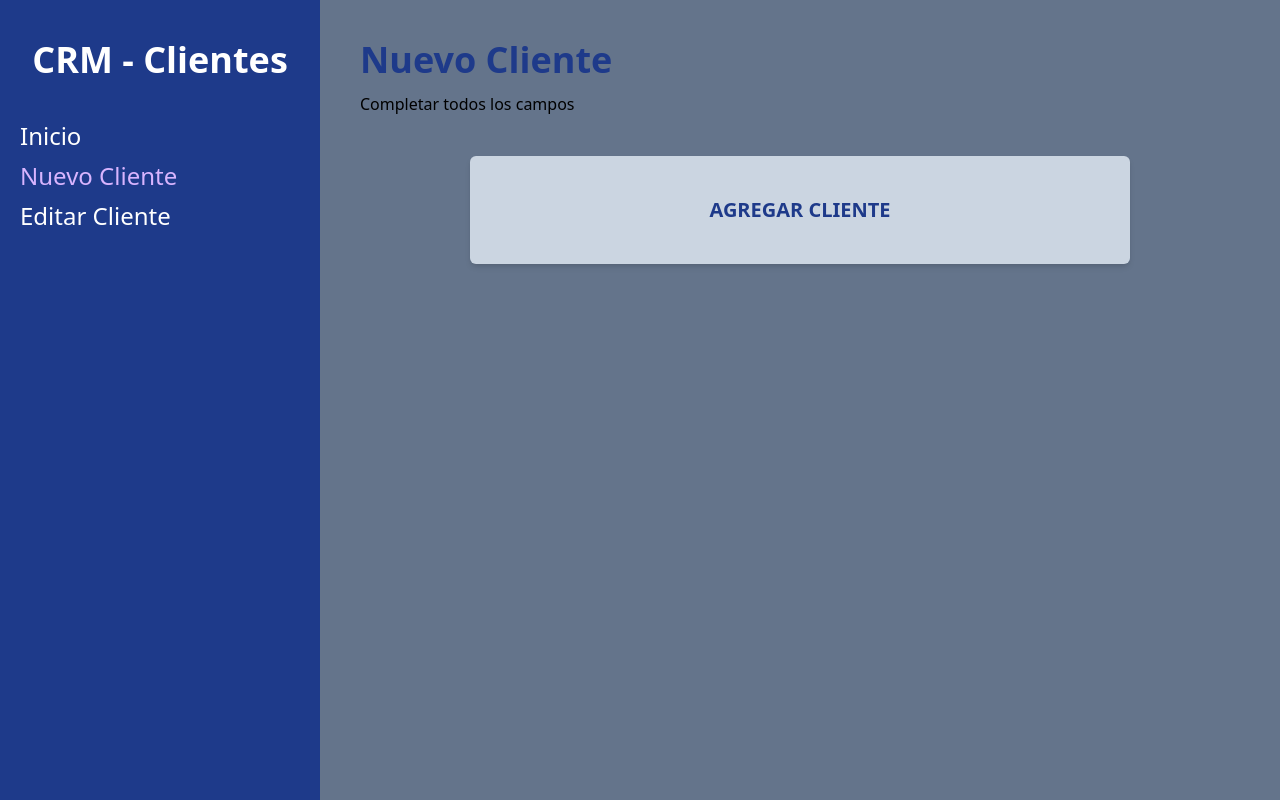
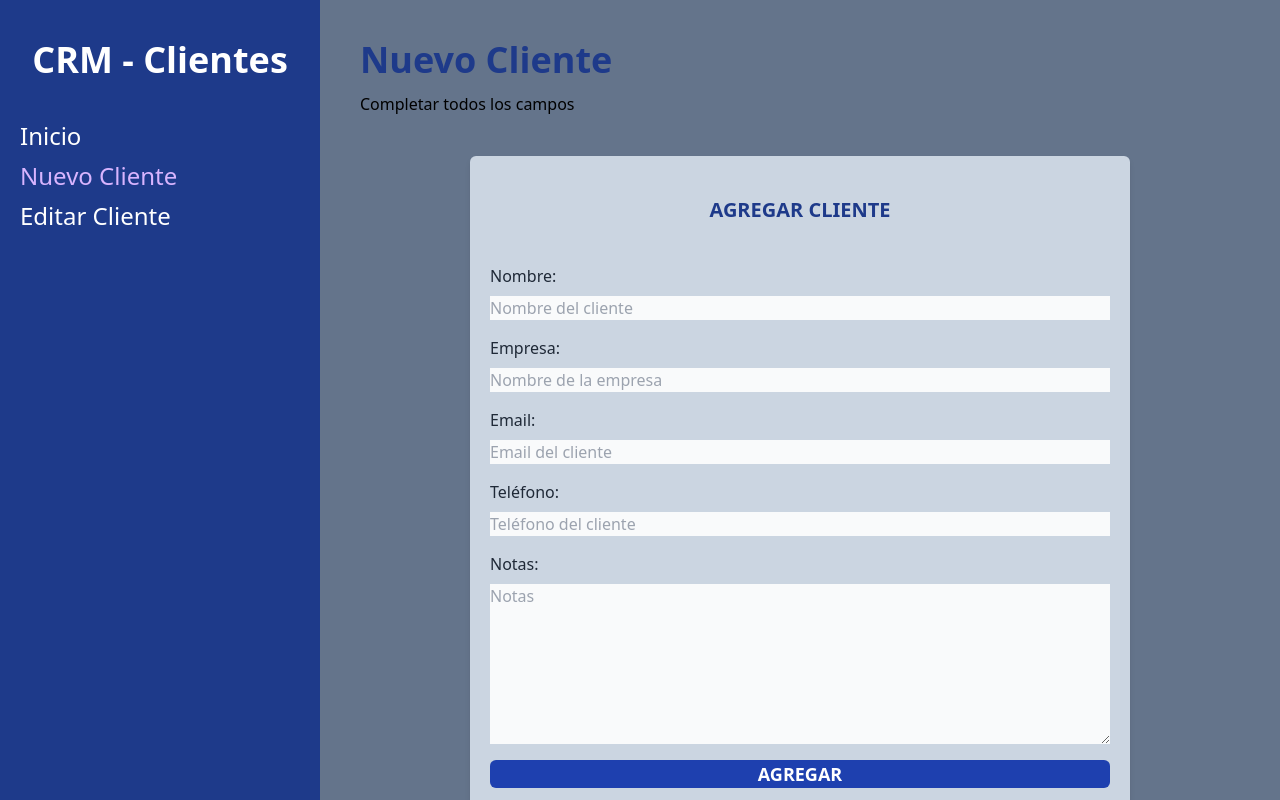
Before and after one commit to DaniPinelli/lista-de-usuarios, a React (Vite) app: page /clientes/nuevo in a window 1280 px wide. Built offline with nearby package versions, Linux system fonts and the light colour scheme.

Commit message:
Formulario terminado

```diff
--- a/package.json
+++ b/package.json
@@ -9,11 +9,13 @@
   },
   "dependencies": {
     "autoprefixer": "^10.4.2",
+    "formik": "^2.2.9",
     "postcss": "^8.4.8",
     "react": "^17.0.2",
     "react-dom": "^17.0.2",
     "react-router-dom": "^6.2.2",
-    "tailwindcss": "^3.0.23"
+    "tailwindcss": "^3.0.23",
+    "yup": "^0.32.11"
   },
   "devDependencies": {
     "@vitejs/plugin-react": "^1.0.7",
--- a/src/components/Formulario.jsx
+++ b/src/components/Formulario.jsx
@@ -1,9 +1,84 @@
 import React from 'react'
+import { Formik, Form, Field } from 'formik';
 
 const Formulario = () => {
     return (
         <div className="bg-slate-300 mt-10 px-5 py-10 rounded-md shadow-md md:w-3/4 mx-auto" >
             <h2 className="text-blue-900 font-bold text-xl uppercase text-center" >Agregar Cliente</h2>
+
+            <Formik>
+                <Form className="mt-10" >
+                    <div className="mb-4">
+                        <label
+                            className="text-gray-800"
+                            htmlFor="nombre"
+                        >Nombre: </label>
+                        <Field
+                            id="nombre"
+                            type="text"
+                            className="mt-2 block w-full p3 bg-gray-50 "
+                            placeholder="Nombre del cliente"
+                        />
+                    </div>
+                    <div className="mb-4">
+                        <label
+                            className="text-gray-800"
+                            htmlFor="empresa"
+                        >Empresa: </label>
+                        <Field
+                            id="empresa"
+                            type="text"
+                            className="mt-2 block w-full p3 bg-gray-50 "
+                            placeholder="Nombre de la empresa"
+                        />
+                    </div>
+                    <div className="mb-4">
+                        <label
+                            className="text-gray-800"
+                            htmlFor="email"
+                        >Email: </label>
+                        <Field
+                            id="email"
+                            type="text"
+                            className="mt-2 block w-full p3 bg-gray-50 "
+                            placeholder="Email del cliente"
+                        />
+                    </div>
+                    <div className="mb-4">
+                        <label
+                            className="text-gray-800"
+                            htmlFor="telefono"
+                        >Teléfono: </label>
+                        <Field
+                            id="telefono"
+                            type="tel"
+                            className="mt-2 block w-full p3 bg-gray-50 "
+                            placeholder="Teléfono del cliente"
+                        />
+                    </div>
+                    <div className="mb-4">
+                        <label
+                            className="text-gray-800"
+                            htmlFor="telefono"
+                        >Notas: </label>
+                        <Field
+                            as="textarea"
+                            id="notas"
+                            type="tel"
+                            className="mt-2 block w-full p3 bg-gray-50 h-40"
+                            placeholder="Notas"
+                        />
+                    </div>
+
+                    <input
+                        type="submit"
+                        value="Agregar"
+                        className="bg-blue-800 hover:bg-blue-500 text-white font-bold w-full uppercase text-lg rounded-md "
+                    />
+
+                </Form>
+            </Formik>
+
         </div>
     )
 }
--- a/src/layout/Layout.jsx
+++ b/src/layout/Layout.jsx
@@ -29,7 +29,7 @@
 
                 </nav>
             </div>
-            <div className="md:w-3/4 p-10">
+            <div className="md:w-3/4 md:h-screen p-10 overflow-scroll">
                 <Outlet />
             </div>
         </div>
```
Also changed, not shown: 1 other file (tests, documents, lock files or other folders).
